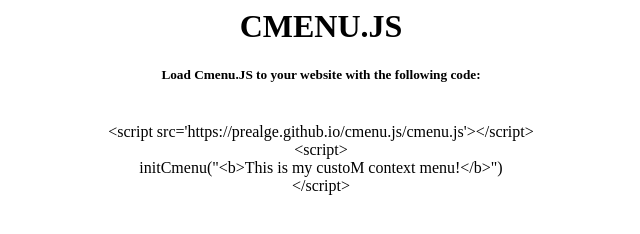
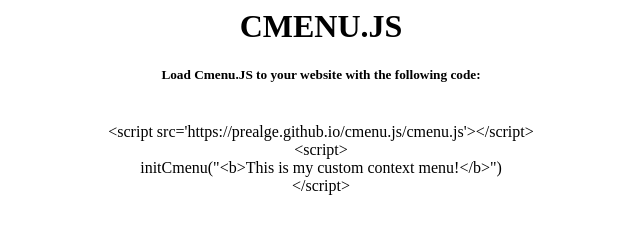
Before and after one commit to prealge/cmenu.js, a plain HTML site: page index.html in a window 1280 px wide. Shown: the full height of the page, 319-959 px from the left. Drawn offline with Linux system fonts and the light colour scheme.

Commit message:
Update index.html

```diff
--- a/index.html
+++ b/index.html
@@ -2,7 +2,7 @@
   <h1>CMENU.JS</h1>
   <h5>Load Cmenu.JS to your website with the following code:</h5>
   <br>
-  &lt;script src='https://prealge.github.io/cmenu.js/cmenu.js'&gt;&lt;/script&gt;<br>&lt;script&gt;<br>initCmenu("&lt;b&gt;This is my custoM context menu!&lt;/b&gt;")<br>&lt;/script&gt;
+  &lt;script src='https://prealge.github.io/cmenu.js/cmenu.js'&gt;&lt;/script&gt;<br>&lt;script&gt;<br>initCmenu("&lt;b&gt;This is my custom context menu!&lt;/b&gt;")<br>&lt;/script&gt;
 
   <script src='https://prealge.github.io/cmenu.js/cmenu.js'></script>
   <script>
```
